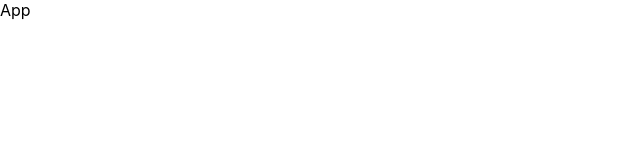
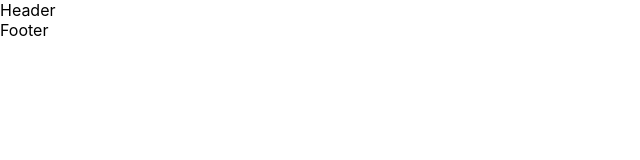
Before and after one commit to Isfhan/uit-react-redux-ecommerce-app, a React (Create React App) app: page / in a window 1280 px wide. Shown: the top 160 px of the page, without its empty margins (0-640 px from the left). Built offline with nearby package versions, Linux system fonts and the light colour scheme.

Commit message:
Change Some code in App,Header,Landing,Router

```diff
--- /dev/null
+++ b/src/Router/Router.jsx
@@ -0,0 +1,26 @@
+import { Route, Switch } from 'react-router-dom';
+import Landing from '../pages/Landing/Landing';
+
+function Router() {
+  return (
+    <Switch>
+      <Route path="/" exact>
+        <Landing />
+      </Route>
+      <Route path="/product">
+        <h1>All Products</h1>
+      </Route>
+      <Route path="/product/:i">
+        <h1>Single Products</h1>
+      </Route>
+      <Route path="/cart">
+        <h1>Cart</h1>
+      </Route>
+      <Route path="/*">
+        <h1>404 Not FOUND!</h1>
+      </Route>
+    </Switch>
+  )
+}
+
+export default Router;
--- a/src/components/App/App.jsx
+++ b/src/components/App/App.jsx
@@ -1,10 +1,13 @@
+import { BrowserRouter, Link } from "react-router-dom";
+import Router from '../../Router/Router';
+
 import './App.css';
 
 function App() {
   return (
-   <>
-      App
-   </>
+    <BrowserRouter>
+      <Router />
+    </BrowserRouter>
   );
 }
 
--- a/src/components/Header/Header.jsx
+++ b/src/components/Header/Header.jsx
@@ -1,4 +1,3 @@
-
 
 function Header() {
     return (
--- /dev/null
+++ b/src/pages/Landing/Landing.jsx
@@ -0,0 +1,13 @@
+import Footer from "../../components/Footer/Footer";
+import Header from "../../components/Header/Header";
+
+function Landing() {
+  return (
+    <div>
+        <Header />
+        <Footer />
+    </div>
+  )
+}
+
+export default Landing;
```
